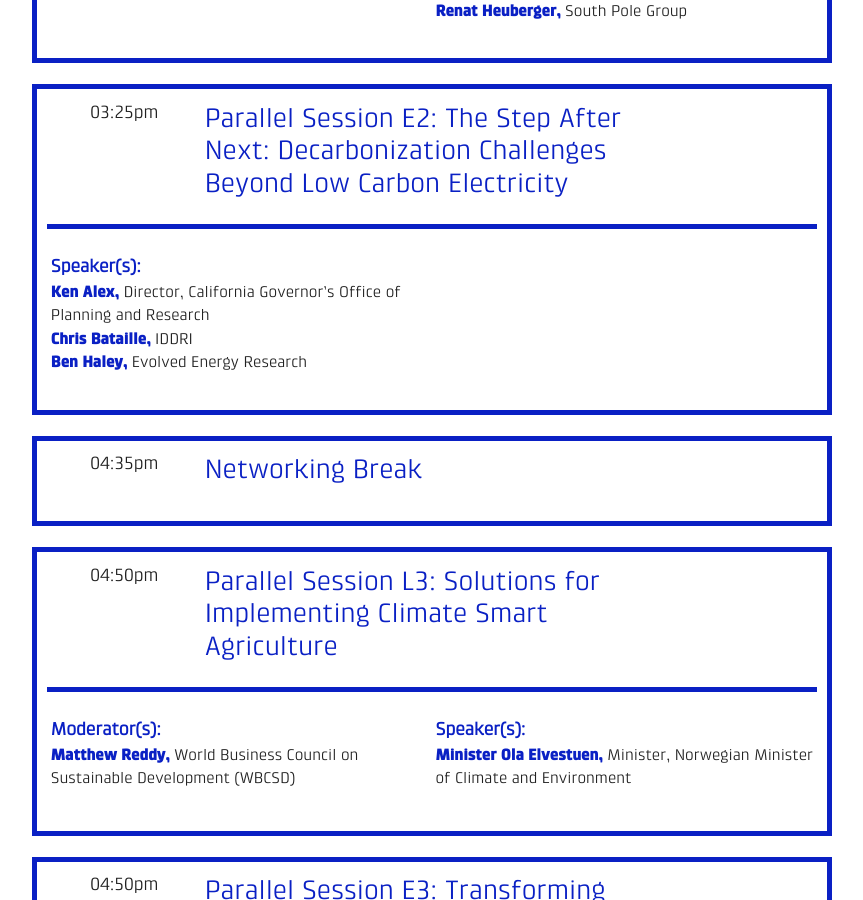
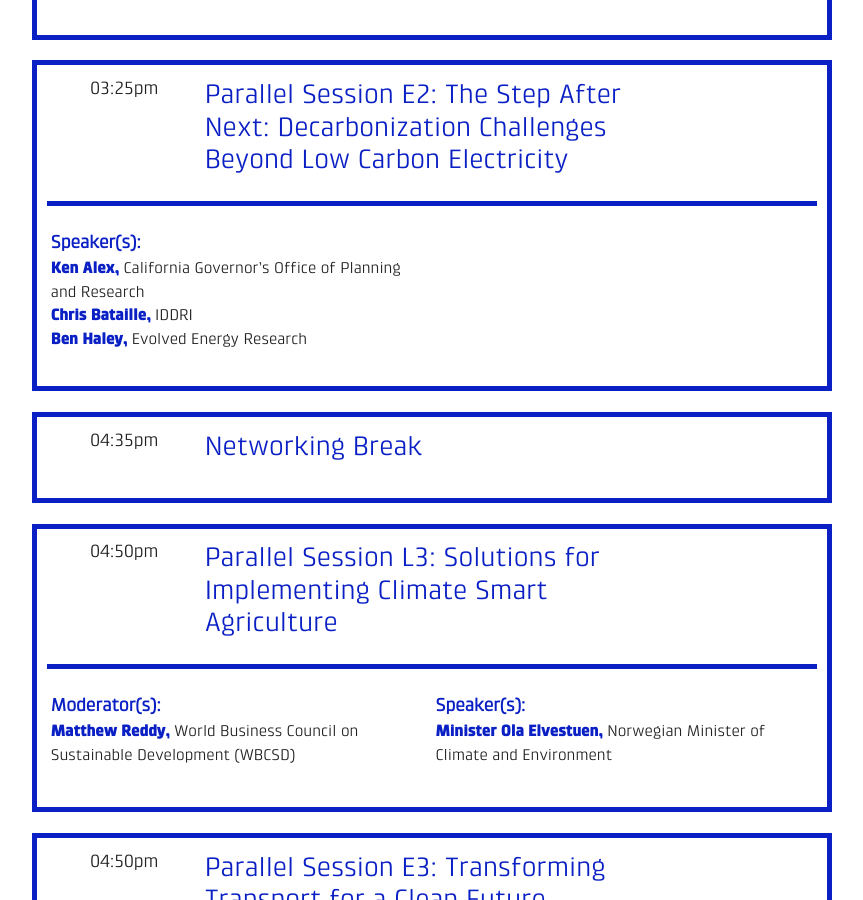
Before and after one commit to ryanswaney/lesc-jekyll, a Jekyll site: the page built from _event/lesc-gcas.markdown, in a window 1280 px wide and 900 px high, scrolled down 4899 px. Shown: the whole window, without its empty margins (208-1071 px from the left). Built offline with Jekyll 4.4.1, drawn with Linux system fonts in a browser that asks for light colours; nearby versions of some CDN libraries; some of the changed text lies outside the part shown.

Commit message:
Updated Lesc Gcas

```diff
--- a/_event/lesc-gcas.markdown
+++ b/_event/lesc-gcas.markdown
@@ -114,8 +114,8 @@
   date: 2018-09-11 15:25:00 Z
   starts_at:
   moderators:
-  speakers: "**Ken Alex,** Director, California Governor’s Office of Planning and
-    Research  \n**Chris Bataille,** IDDRI  \n**Ben Haley,** Evolved Energy Research"
+  speakers: "**Ken Alex,** California Governor’s Office of Planning and Research  \n**Chris
+    Bataille,** IDDRI  \n**Ben Haley,** Evolved Energy Research"
   description:
 - title: Networking Break
   date: 2018-09-11 16:35:00 Z
@@ -128,8 +128,7 @@
   starts_at:
   moderators: "**Matthew Reddy,** World Business Council on Sustainable Development
     (WBCSD)"
-  speakers: "**Minister Ola Elvestuen,** Minister, Norwegian Minister of Climate and
-    Environment"
+  speakers: "**Minister Ola Elvestuen,** Norwegian Minister of Climate and Environment"
   description:
 - title: 'Parallel Session E3: Transforming Transport for a Clean Future'
   date: 2018-09-11 16:50:00 Z
```
Also changed, not shown: other parts of _event/lesc-gcas.markdown (+2 -2 lines).
